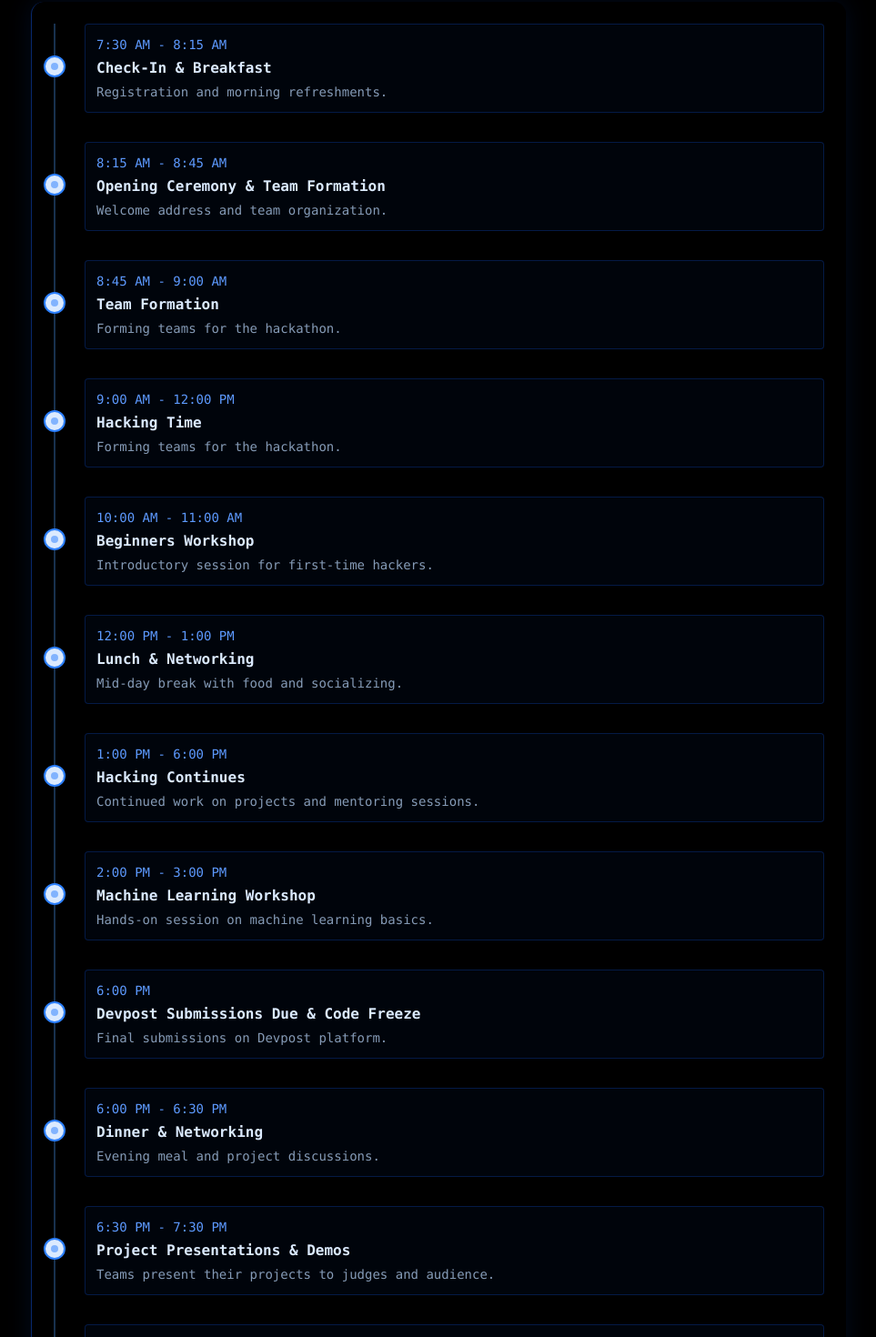
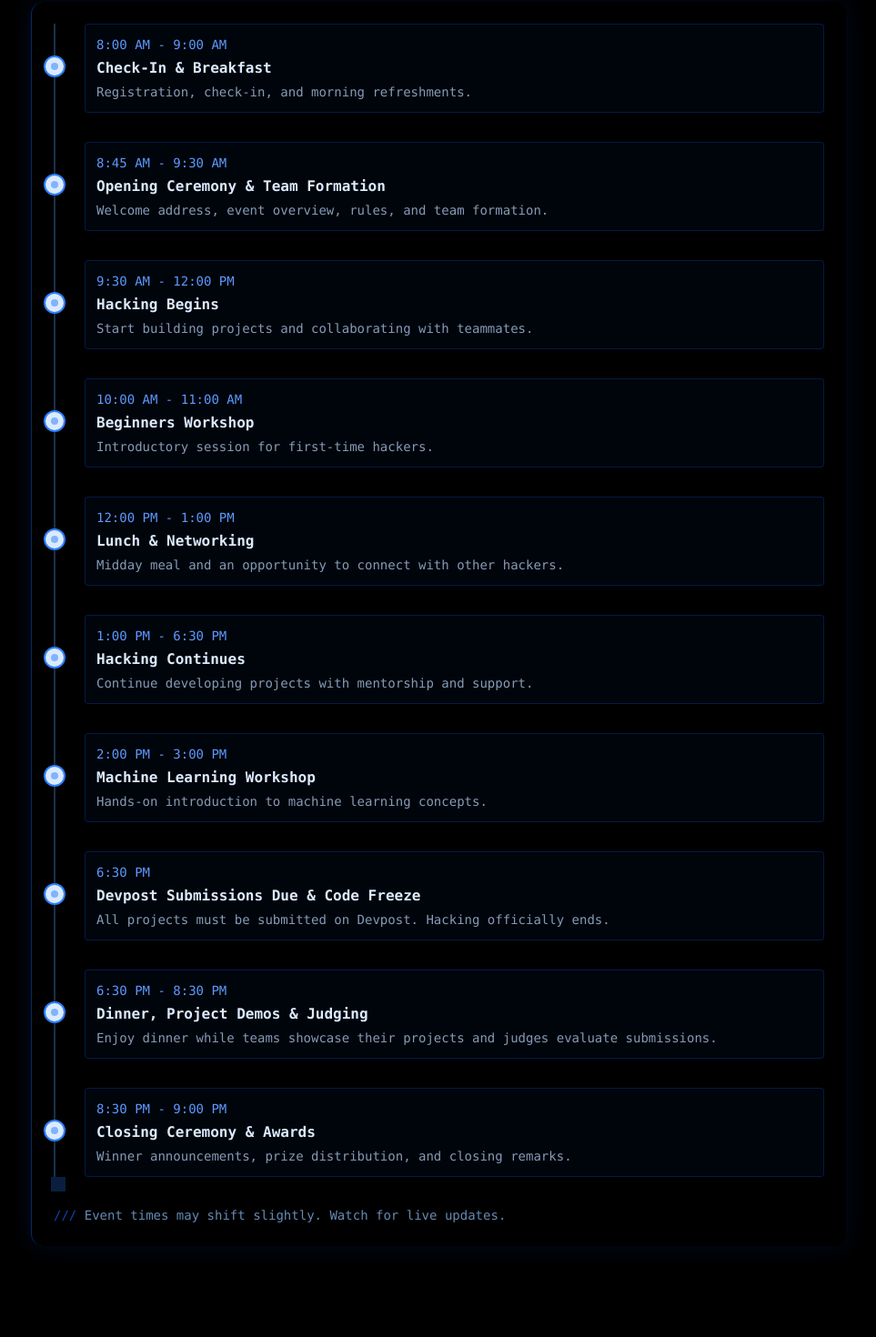
Before and after one commit to sasidharJasty/sierrahacks, a React (Vite) app in the folder frontend/: page / in a window 1280 px wide. Shown: the part 4543-6013 px from the top of the page at 91% size, without its empty margins (158-1121 px from the left). Built offline with nearby package versions, Linux system fonts and the light colour scheme.

Commit message:
updated timeline and mobile ui

```diff
--- a/frontend/components/Hero.jsx
+++ b/frontend/components/Hero.jsx
@@ -183,7 +183,7 @@ const Hero = () => {
 
 
       {/* Main container */}
-      <div className="container mx-auto px-4 -mt-20 relative z-10 md:text-left text-center max-w-8xl flex flex-col lg:flex-row justify-center items-center gap-8 lg:gap-16">
+      <div className="container mx-auto px-4 md:-mt-20 mt-[10vh]  relative z-10 md:text-left text-center max-w-8xl flex flex-col lg:flex-row justify-center items-center gap-8 lg:gap-16">
         <motion.div
           initial={{ opacity: 0, y: 20 }}
           animate={{ opacity: 1, y: 0 }}
@@ -196,7 +196,7 @@ const Hero = () => {
           </div>
 
           {/* Event name */}
-          <h1 className="text-5xl md:text-6xl font-bold bg-clip-text text-transparent bg-gradient-to-r from-blue-700 to-blue-500 dark:from-blue-300 dark:to-blue-100 md:mt-0  mt-[0vh] ">
+          <h1 className="text-5xl md:text-6xl font-bold bg-clip-text text-transparent bg-gradient-to-r from-blue-700 to-blue-500 dark:from-blue-300 dark:to-blue-100 md:mt-0 sm:mt-[10vh] mt-[0vh] ">
             Sierra<span className="text-blue-500">Hacks</span> 2026
           </h1>
 
--- a/frontend/components/Timeline.jsx
+++ b/frontend/components/Timeline.jsx
@@ -2,26 +2,22 @@ import React from "react";
 import { motion } from "framer-motion";
 
 const Timeline = () => {
-  const timelineData = [
+  const timelineData =
+[
   {
-      date: "7:30 AM - 8:15 AM",
+    date: "8:00 AM - 9:00 AM",
     title: "Check-In & Breakfast",
-      description: "Registration and morning refreshments."
+    description: "Registration, check-in, and morning refreshments."
   },
   {
-      date: "8:15 AM - 8:45 AM",
+    date: "8:45 AM - 9:30 AM",
     title: "Opening Ceremony & Team Formation",
-      description: "Welcome address and team organization."
+    description: "Welcome address, event overview, rules, and team formation."
   },
   {
-      date: "8:45 AM - 9:00 AM",
-      title: "Team Formation",
-      description: "Forming teams for the hackathon."
-    },
-    {
-      date: "9:00 AM - 12:00 PM",
-      title: "Hacking Time",
-      description: "Forming teams for the hackathon."
+    date: "9:30 AM - 12:00 PM",
+    title: "Hacking Begins",
+    description: "Start building projects and collaborating with teammates."
   },
   {
     date: "10:00 AM - 11:00 AM",
@@ -31,39 +27,35 @@ const Timeline = () => {
   {
     date: "12:00 PM - 1:00 PM",
     title: "Lunch & Networking",
-      description: "Mid-day break with food and socializing."
+    description: "Midday meal and an opportunity to connect with other hackers."
   },
   {
-      date: "1:00 PM - 6:00 PM",
+    date: "1:00 PM - 6:30 PM",
     title: "Hacking Continues",
-      description: "Continued work on projects and mentoring sessions."
+    description: "Continue developing projects with mentorship and support."
   },
   {
     date: "2:00 PM - 3:00 PM",
     title: "Machine Learning Workshop",
-      description: "Hands-on session on machine learning basics."
+    description: "Hands-on introduction to machine learning concepts."
   },
   {
-      date: "6:00 PM",
+    date: "6:30 PM",
     title: "Devpost Submissions Due & Code Freeze",
-      description: "Final submissions on Devpost platform."
+    description: "All projects must be submitted on Devpost. Hacking officially ends."
   },
   {
-      date: "6:00 PM - 6:30 PM",
-      title: "Dinner & Networking",
-      description: "Evening meal and project discussions."
+    date: "6:30 PM - 8:30 PM",
+    title: "Dinner, Project Demos & Judging",
+    description: "Enjoy dinner while teams showcase their projects and judges evaluate submissions."
   },
   {
-      date: "6:30 PM - 7:30 PM",
-      title: "Project Presentations & Demos",
-      description: "Teams present their projects to judges and audience."
-    },
-    {
-      date: "7:30 PM - 8:00 PM",
+    date: "8:30 PM - 9:00 PM",
     title: "Closing Ceremony & Awards",
-      description: "Announcement of winners and prize distribution."
+    description: "Winner announcements, prize distribution, and closing remarks."
   }
-  ];
+]
+
 
   return (
     <div id="timeline" className="relative overflow-hidden bg-black/70 py-24">
```
Also changed, not shown: 1 other file (tests, documents, lock files or other folders). Lines whose indentation alone changed are shown as unchanged.
